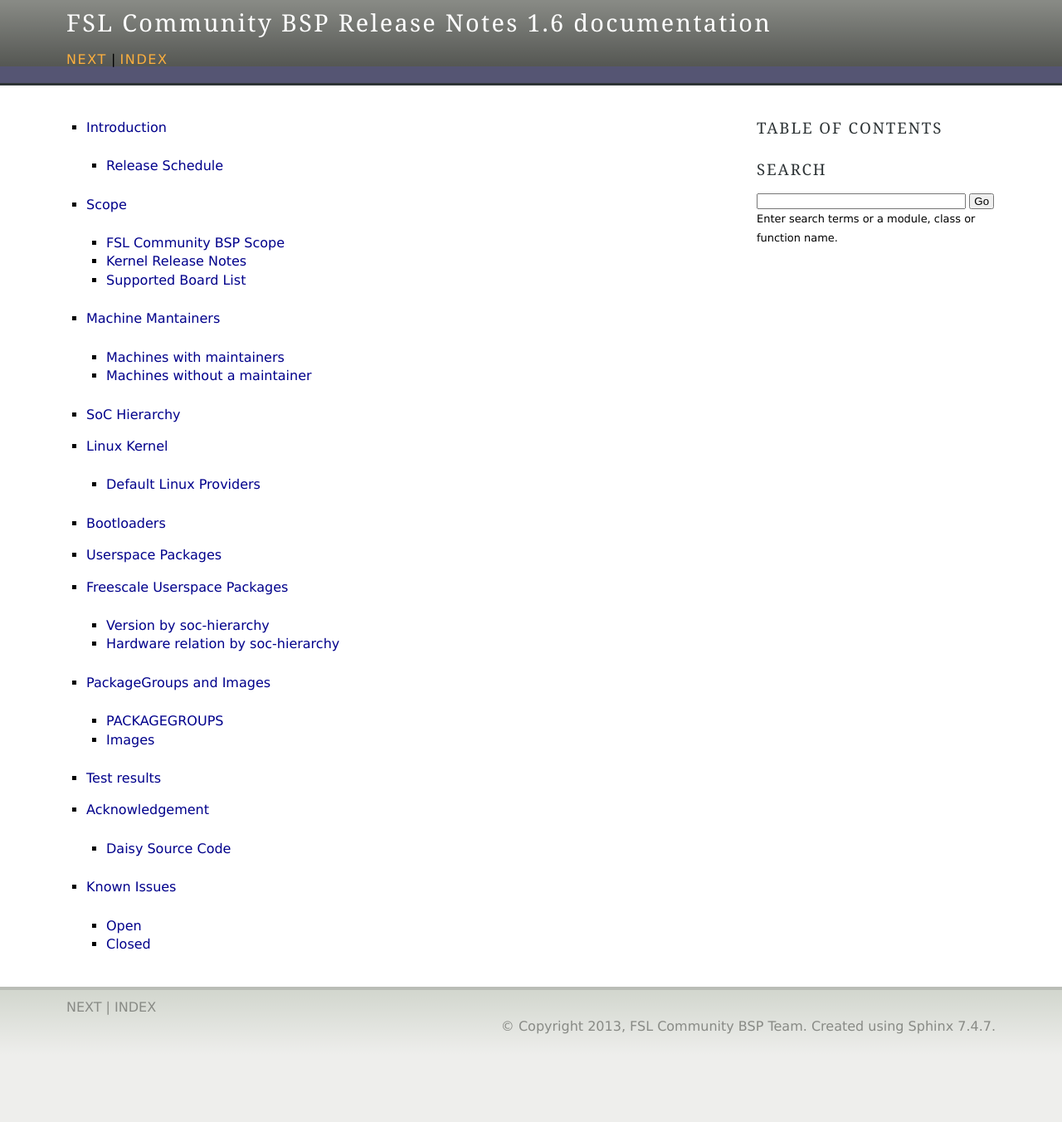
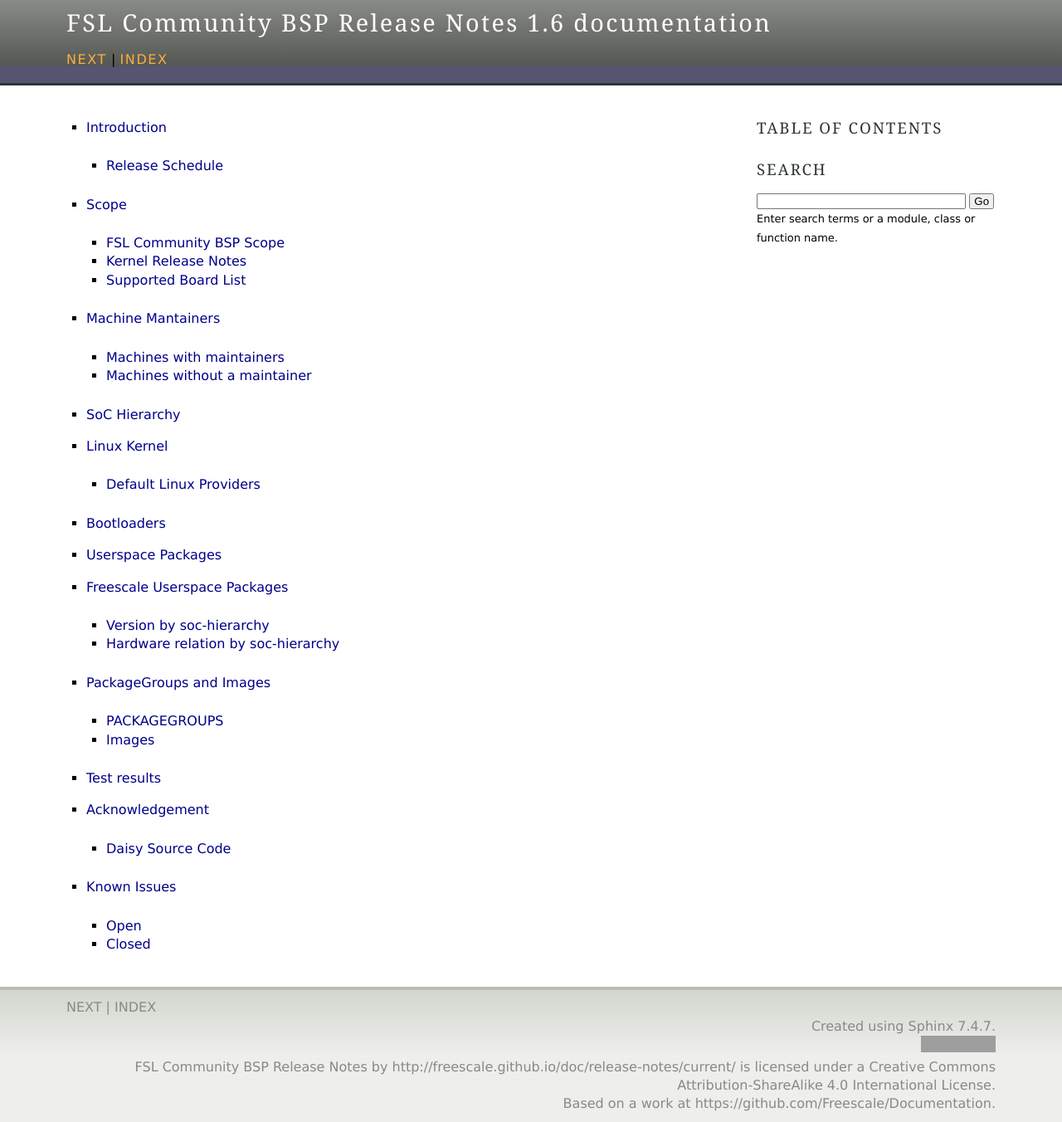
Before and after one commit to Freescale/Documentation, a Sphinx documentation site: the page built from release-notes/source/index.rst, in a window 1280 px wide. Shown: the whole page at 83% size. Built offline with Sphinx 7.4.7, drawn with Linux system fonts in a browser that asks for light colours; before the commit the page ends 1293 px from its top, so only the background shows below that; grey boxes are pictures that could not be loaded.

Commit message:
RN: Add CC license to footer
Add Creative Commons license to be show in footer.
The CC license:
 - share-alike
 - atribution needed
 - allow derivative work (even commercially)

http://creativecommons.org/licenses/by/4.0/legalcode

Also disable the default "Copyright:" to be shown on footer.

Signed-off-by: Daiane Angolini <daiane.angolini@freescale.com>
Signed-off-by: Lucas Dutra Nunes <ldnunes@ossystems.com.br>

```diff
--- a/release-notes/source/_templates/layout.html
+++ b/release-notes/source/_templates/layout.html
@@ -82,6 +82,23 @@
 
         <div class="right">
           {{ super() }}
+          <span class="creativecommons">
+              <a rel="license" href="http://creativecommons.org/licenses/by-sa/4.0/">
+              <img alt="Creative Commons License" style="border-width:0"
+                   src="https://i.creativecommons.org/l/by-sa/4.0/88x31.png" /></a>
+              <br />
+              <span xmlns:dct="http://purl.org/dc/terms/" href="http://purl.org/dc/dcmitype/Text"
+                    property="dct:title" rel="dct:type">FSL Community BSP Release Notes</span> by
+              <a xmlns:cc="http://creativecommons.org/ns#" href="http://freescale.github.io/doc/release-notes/current/"
+                 property="cc:attributionName" rel="cc:attributionURL">http://freescale.github.io/doc/release-notes/current/</a>
+              is licensed under a <a rel="license" href="http://creativecommons.org/licenses/by-sa/4.0/">
+              Creative Commons Attribution-ShareAlike 4.0 International License</a>.
+              <br />
+              Based on a work at
+              <a xmlns:dct="http://purl.org/dc/terms/"
+                 href="https://github.com/Freescale/Documentation"
+                 rel="dct:source">https://github.com/Freescale/Documentation</a>.
+          </span>
         </div>
         <div class="clearer"></div>
       </div>
--- a/release-notes/source/conf.py
+++ b/release-notes/source/conf.py
@@ -157,7 +157,7 @@
 #html_show_sphinx = True
 
 # If true, "(C) Copyright ..." is shown in the HTML footer. Default is True.
-#html_show_copyright = True
+html_show_copyright = False
 
 # If true, an OpenSearch description file will be output, and all pages will
 # contain a <link> tag referring to it.  The value of this option must be the
```
